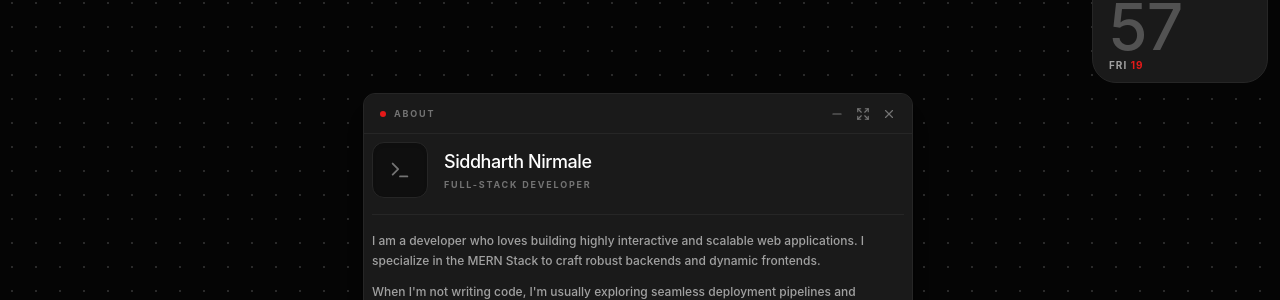
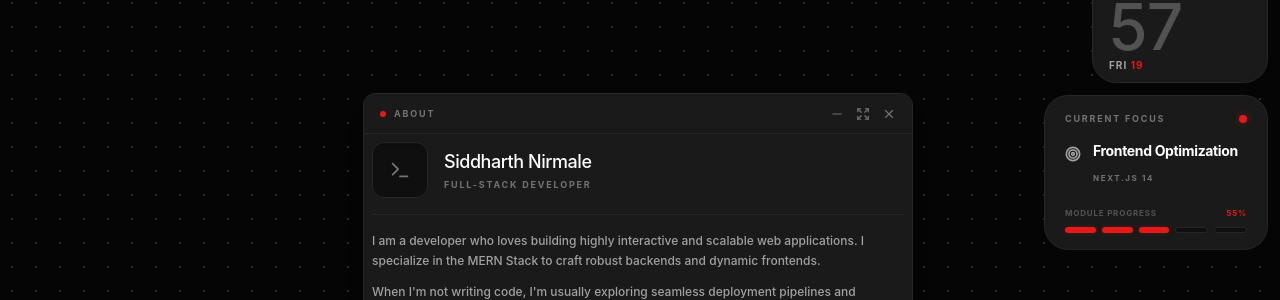
Before and after one commit to siddharthNirmale/desktop-resume, a React (Vite) app: page / in a window 1280 px wide. Shown: the part 105-405 px from the top of the page. Built offline with nearby package versions, Linux system fonts and the light colour scheme.

Commit message:
add LearningWidget component for dynamic progress tracking and subject display

```diff
--- a/src/App.jsx
+++ b/src/App.jsx
@@ -19,6 +19,7 @@ import ProjectsSection from './sections/ProjectsSection';
 import Notepad from './sections/Notepad';
 import ContactSection from './sections/ContactSection';
 import Terminal from './sections/Terminal';
+import LearningWidget from './components/LearningWidget';
 
 export default function App() {
   const [isLoading, setIsLoading] = useState(true);
@@ -33,6 +34,7 @@ export default function App() {
     { id: 'terminal', title: 'Terminal', isOpen: false, type: 'window', defaultWidth: 650, defaultHeight: 450 },
     { id: 'clock', title: 'Local Time', isOpen: true, type: 'widget' },
     { id: 'github', title: 'Contributions', isOpen: true, type: 'widget' },
+    { id: 'learning', title: 'Learning', isOpen: true, type: 'widget', defaultWidth: 300, defaultHeight: 150 },
   ]);
 
   const handleContextMenu = (e) => {
@@ -89,6 +91,18 @@ export default function App() {
                   onFocus={() => bringToFront(widget.id)}
                 />
               )}
+              {widget.id === 'learning' && (
+                <LearningWidget
+                  constraintsRef={desktopRef}
+                  zIndex={widget.zIndex || 1}
+                  onFocus={() => bringToFront(widget.id)}
+
+                  // 🚀 Pass your custom data here!
+                  progress={55}
+                  topic="Frontend Optimization"
+                  subtopic="Next.js 14"
+                />
+              )}
             </div>
           ))}
 
--- /dev/null
+++ b/src/components/LearningWidget.jsx
@@ -0,0 +1,83 @@
+import { motion } from 'framer-motion';
+import { FiTarget } from 'react-icons/fi';
+
+export default function LearningWidget({
+  constraintsRef,
+  zIndex,
+  onFocus,
+  // 🚀 Added dynamic props with default values
+  progress = 50,
+  topic = "Frontend Optimization",
+  subtopic = "Next.js 14"
+}) {
+
+  // Calculate how many segments to light up (out of 5) based on the percentage
+  const activeSegments = Math.round((progress / 100) * 5);
+
+  return (
+    <motion.div
+      drag
+      dragMomentum={false}
+      dragConstraints={constraintsRef}
+      onPointerDown={onFocus}
+      style={{ zIndex }}
+      className="absolute top-50 right-3 w-56 bg-[#1a1a1a] border border-neutral-800 rounded-3xl p-4 cursor-move flex flex-col gap-4"
+      initial={{ opacity: 0, scale: 0.9 }}
+      animate={{ opacity: 1, scale: 1 }}
+      transition={{ duration: 0.3, ease: "easeOut" }}
+    >
+      {/* Header with Pulsing Recording/Active Dot */}
+      <div className="flex justify-between items-center px-1">
+        <span className="text-[9px] font-bold text-neutral-500 uppercase tracking-[0.2em]">
+          Current Focus
+        </span>
+        <motion.div
+
+          className="w-2 h-2 rounded-full bg-[#E51919] shadow-[0_0_8px_rgba(229,25,25,0.4)]"
+        />
+      </div>
+
+      {/* Dynamic Subject Content */}
+      <div className="flex items-start gap-3 px-1">
+        <div className="mt-1">
+           <FiTarget size={16} strokeWidth={2.5} className="text-neutral-400" />
+        </div>
+        <div>
+          <h3 className="text-sm font-bold text-white tracking-tight leading-tight mb-1">
+             {topic}
+          </h3>
+          <span className="text-[8px] font-bold text-neutral-500 uppercase tracking-[0.2em]">
+            {subtopic}
+          </span>
+        </div>
+      </div>
+
+      {/* Dynamic Segmented Progress Bar */}
+      <div className="flex flex-col gap-2 px-1 mt-1">
+        <div className="flex justify-between items-center">
+          <span className="text-[8px] font-bold text-neutral-600 uppercase tracking-widest">
+            Module Progress
+          </span>
+          <span className="text-[8px] font-bold text-[#E51919] uppercase tracking-widest">
+            {progress}%
+          </span>
+        </div>
+
+        {/* LED Segment Array */}
+        <div className="flex gap-1.5 h-1.5">
+          {[1, 2, 3, 4, 5].map((step) => (
+            <div
+              key={step}
+              className={`flex-1 rounded-sm transition-colors duration-500 ${
+                step <= activeSegments
+                  ? 'bg-[#E51919] shadow-[0_0_4px_rgba(229,25,25,0.3)]' // Active 'lit' segments with slight glow
+                  : 'bg-[#0F0F0F] border border-neutral-800' // Inactive 'unlit' segments
+              }`}
+            />
+          ))}
+        </div>
+      </div>
+
+    </motion.div>
+  );
+}
```
